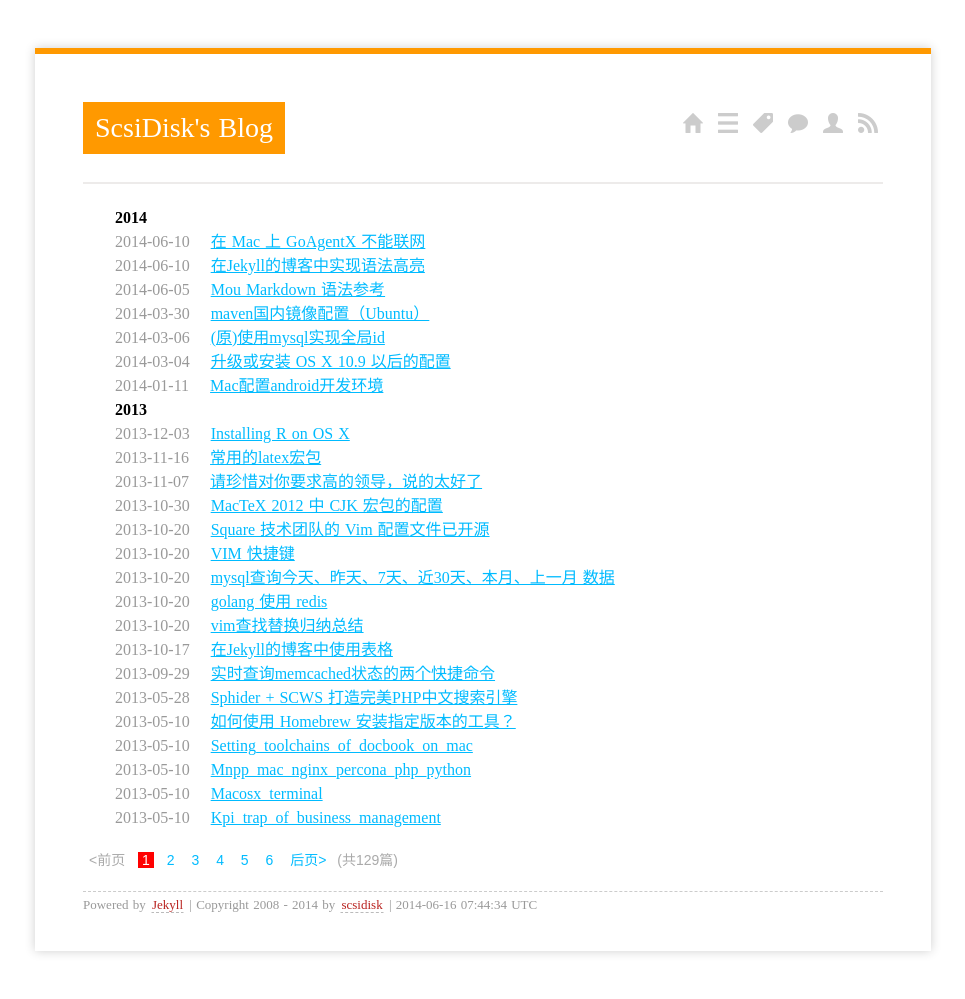
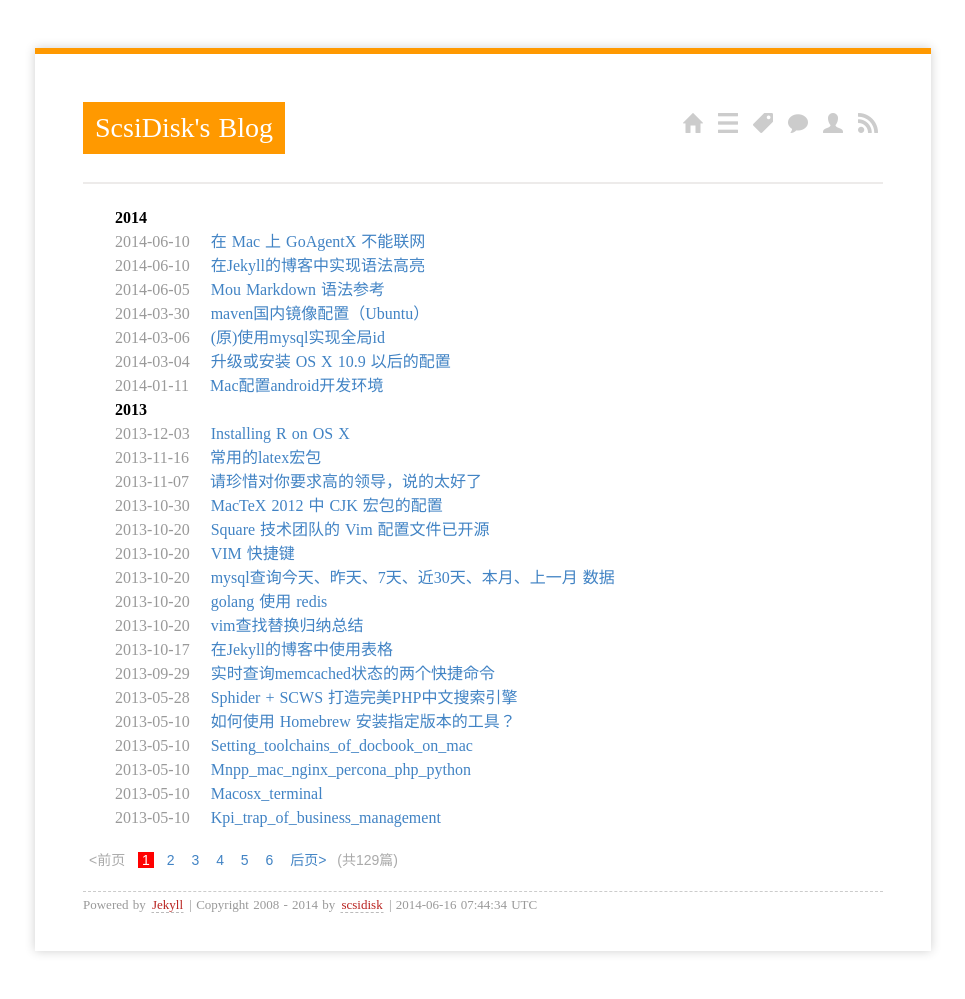
Before and after one commit to scsidisk/scsidisk.github.io, a Jekyll site: the page built from index.html, in a window 1280 px wide. Shown: the whole page, without its empty margins (157-1122 px from the left). Built offline with Jekyll 4.4.1, drawn with Linux system fonts in a browser that asks for light colours; Markdown is read by kramdown in place of the engine named in the settings; the list of posts is cut into pages by our own code.

Commit message:
fix link style

```diff
--- a/media/css/screen.css
+++ b/media/css/screen.css
@@ -149,18 +149,20 @@ hr {
     margin: 0 0 22px 0;
 }
 a {
-    color: #00bbff;
+    color: #4183c4;
+    text-decoration:none;
 }
 a:visited {
-    color: #00bbff;
+    color: #4183c4;
+}
+a:hover {
+    color: #4183c4;
+    text-decoration:underline;
 }
 a.ss-icon {
 	font-size: 20px;
 	padding: 0 0.25em;
 	color: #ccc;
-}
-a:hover {
-    color: #00eeff;
 }
 em {
     font-style: italic;
```
